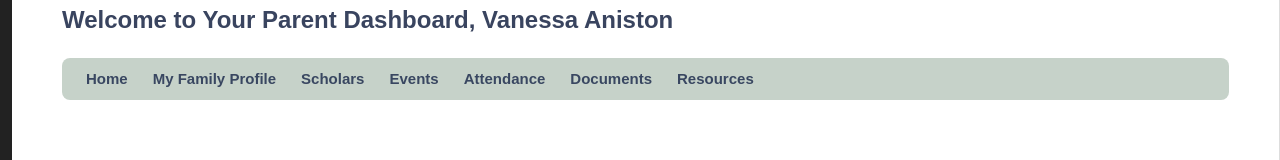
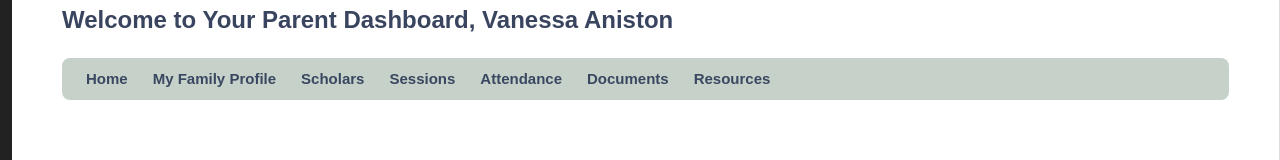
Before and after one commit to y4zmin/ASU-PARENTSCHALLENGE-CRM, a website built with Vite: page parent-dashboard.html in a window 1280 px wide. Shown: the part 145-305 px from the top of the page. Built offline with nearby package versions, Linux system fonts and the light colour scheme.

Commit message:
change events to sessions in nav from sponsor feedback

```diff
--- a/parent-dashboard.html
+++ b/parent-dashboard.html
@@ -34,7 +34,7 @@
             <li><a href="#">Home</a></li>
             <li><a href="#">My Family Profile</a></li>
             <li><a href="#">Scholars</a></li>
-            <li><a href="#">Events</a></li>
+            <li><a href="#">Sessions</a></li>
             <li><a href="#attendance" data-tab="attendance">Attendance</a></li> <!--opens attendance tab-->
             <li><a href="#">Documents</a></li>
             <li><a href="#">Resources</a></li>
```
Also changed, not shown: staff-dashboard.html (+1 -1 lines).
